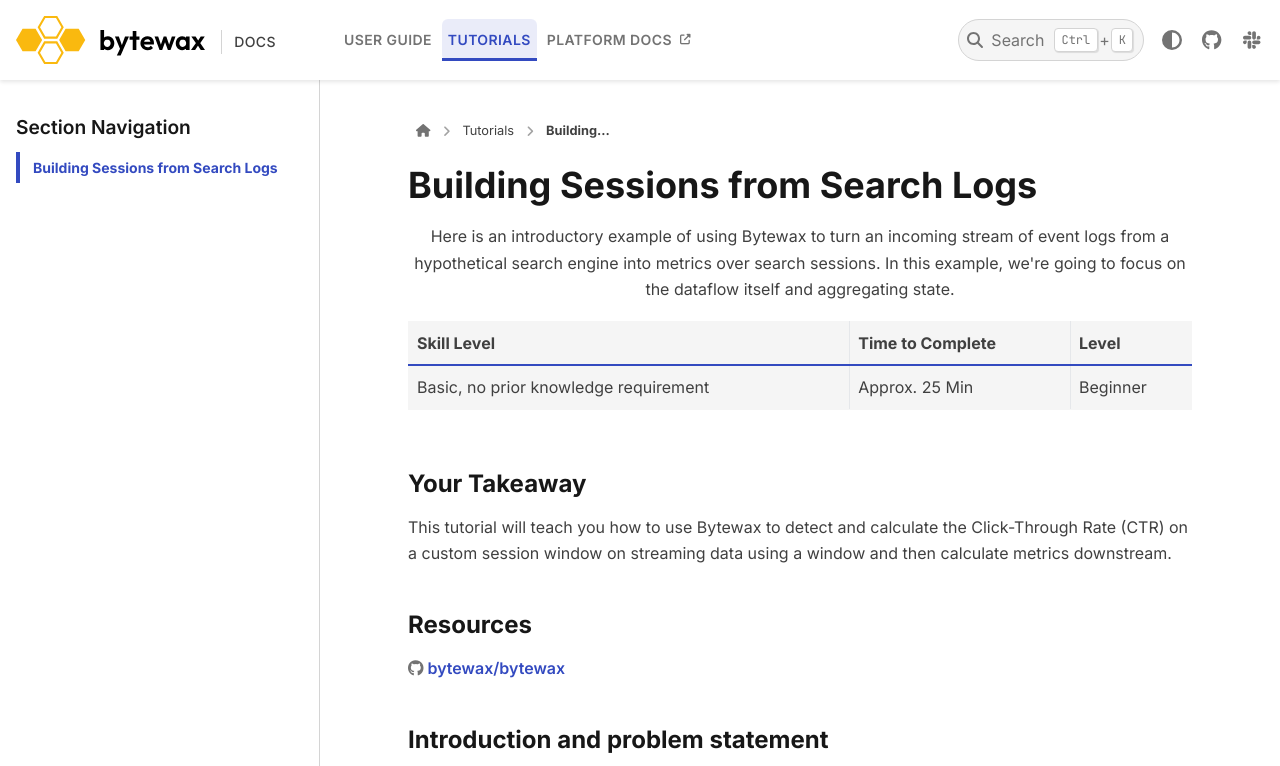
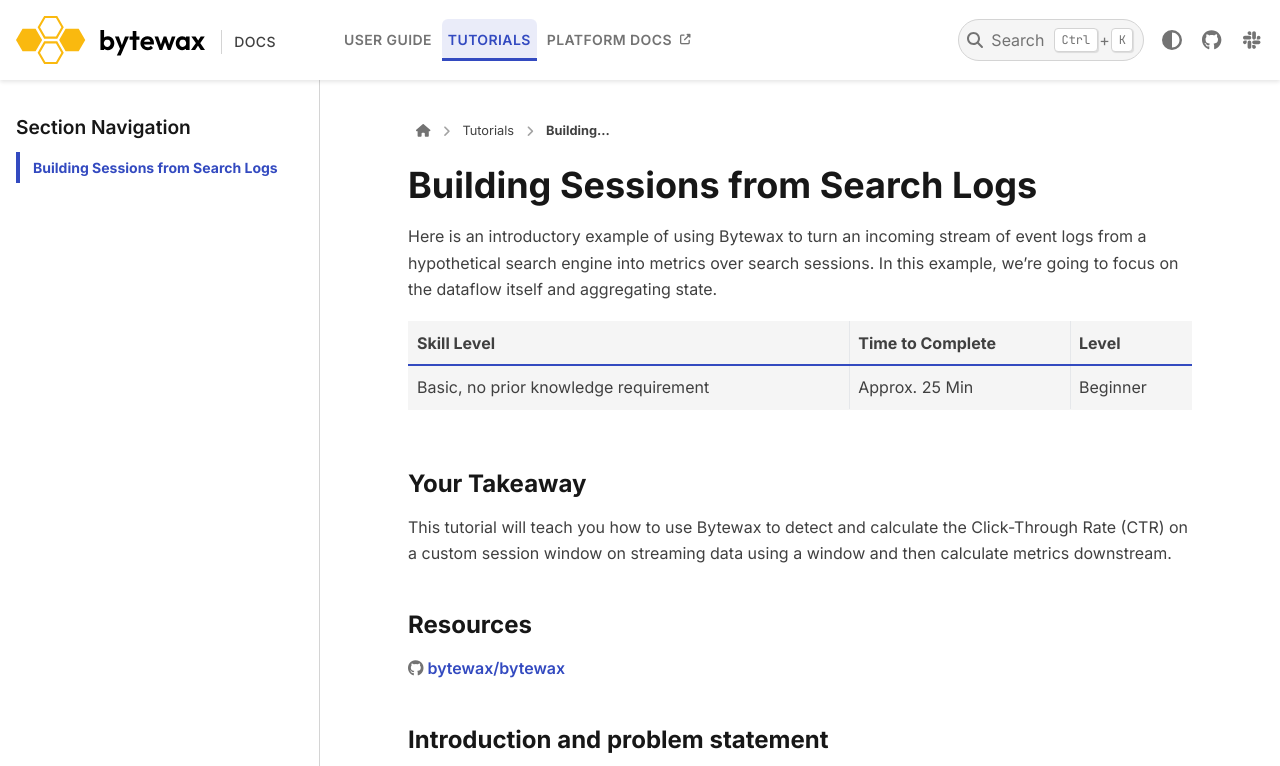
Before and after one commit to bytewax/bytewax, a Sphinx documentation site: the page built from docs/tutorials/search-logs/index.md, in a window 1280 px wide and 900 px high, cut to the strip 0-766 px from the top of the window. Built offline with Sphinx 7.4.7 and the PyData theme 0.15.4, drawn with Linux system fonts in a browser that asks for light colours; pages that are not in the unit, such as notebooks, are missing from menus.

Commit message:
remove <p> tags
Co-authored-by: David Selassie <david@bytewax.io>
Signed-off-by: Laura Gutierrez Funderburk <lfunderburk@users.noreply.github.com>

```diff
--- a/docs/tutorials/search-logs/index.md
+++ b/docs/tutorials/search-logs/index.md
@@ -1,6 +1,6 @@
 # Building Sessions from Search Logs
 
-<p align='center'>Here is an introductory example of using Bytewax to turn an incoming stream of event logs from a hypothetical search engine into metrics over search sessions. In this example, we're going to focus on the dataflow itself and aggregating state.</p>
+Here is an introductory example of using Bytewax to turn an incoming stream of event logs from a hypothetical search engine into metrics over search sessions. In this example, we're going to focus on the dataflow itself and aggregating state.
 
 | Skill Level | Time to Complete | Level |
 | ----------- | ---------------- | ----- |
```
